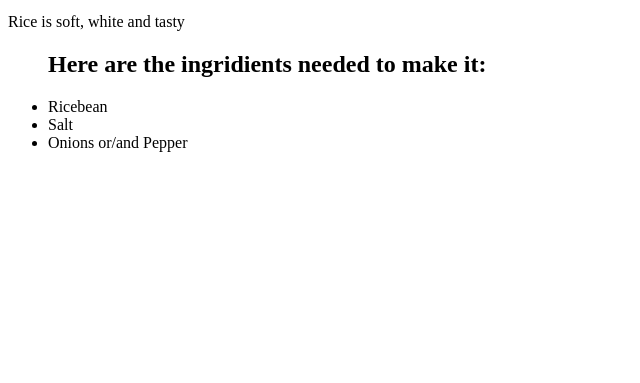
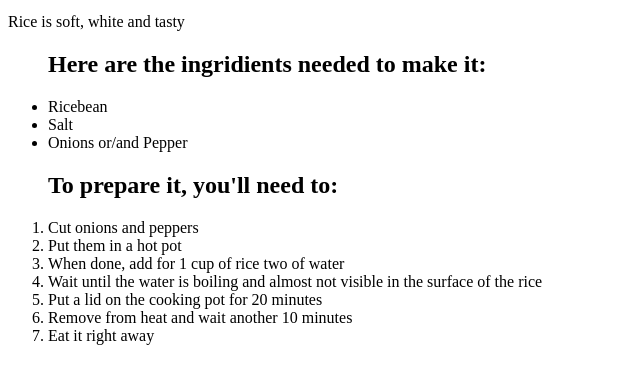
Before and after one commit to MigArr/odin_recipes, a plain HTML site: page recipes/rice/rice.html in a window 1280 px wide. Shown: the part 101-484 px from the top of the page, without its empty margins (0-640 px from the left). Drawn offline with Linux system fonts and the light colour scheme.

Commit message:
Add recipe's steps in ordered list

```diff
--- a/recipes/rice/rice.html
+++ b/recipes/rice/rice.html
@@ -16,5 +16,16 @@
             <li>Salt</li>
             <li>Onions or/and Pepper</li>
         </ul>
+        <ol>
+            <h2>To prepare it, you'll need to:</h2>
+            <li>Cut onions and peppers</li>
+            <li>Put them in a hot pot</li>
+            <li>When done, add for 1 cup of rice two of water</li>
+            <li>Wait until the water is boiling and almost not visible in the surface of the rice</li>
+            <li>Put a lid on the cooking pot for 20 minutes</li>
+            <li> Remove from heat and wait another 10 minutes</li>
+            <li>Eat it right away</li>
+
+        </ol>
     </body>
 </html>
```
Also changed, not shown: recipes/arepa/arepa.html (+11 -0 lines), recipes/pasta/pasta.html (+8 -0 lines).
